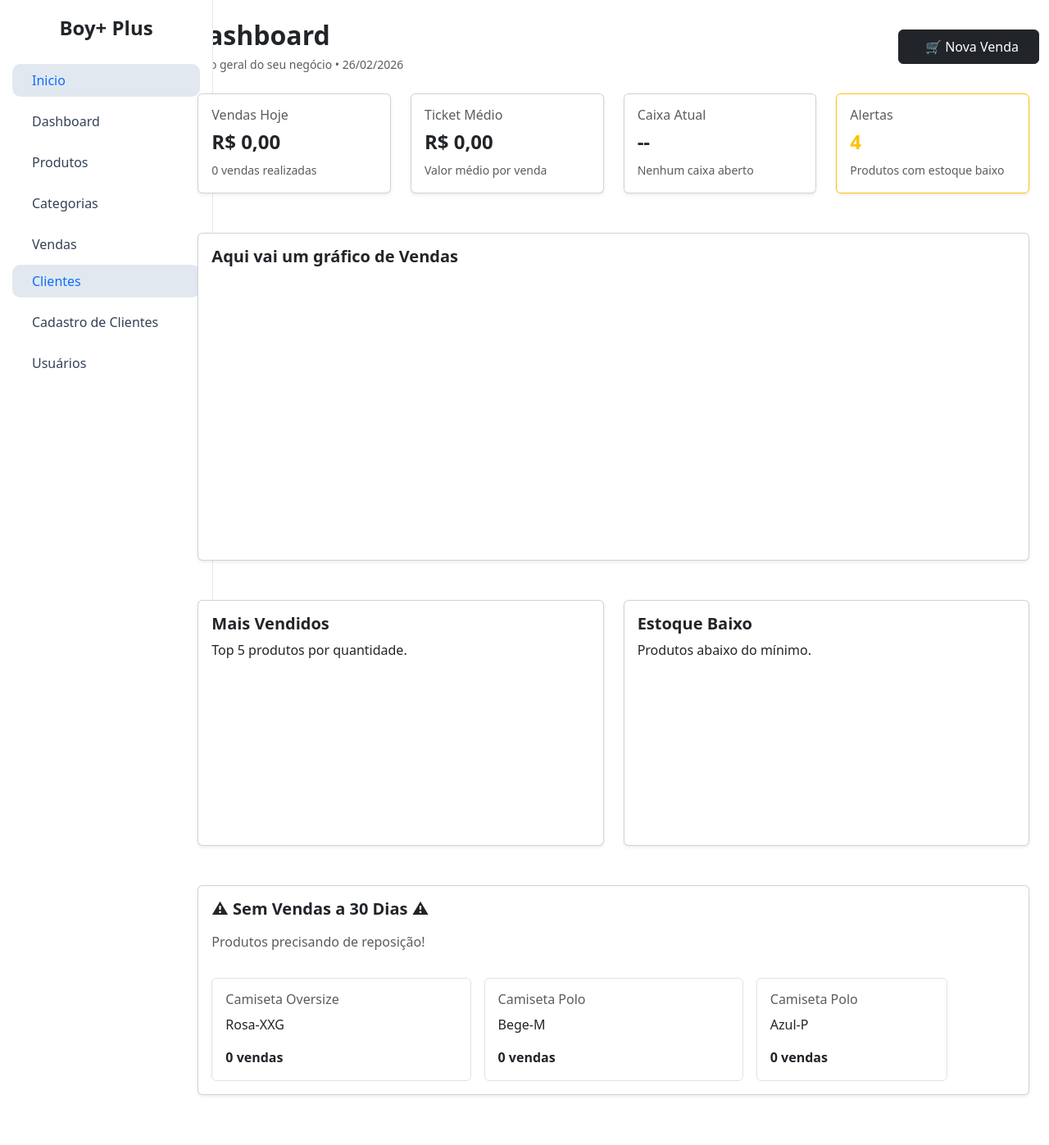
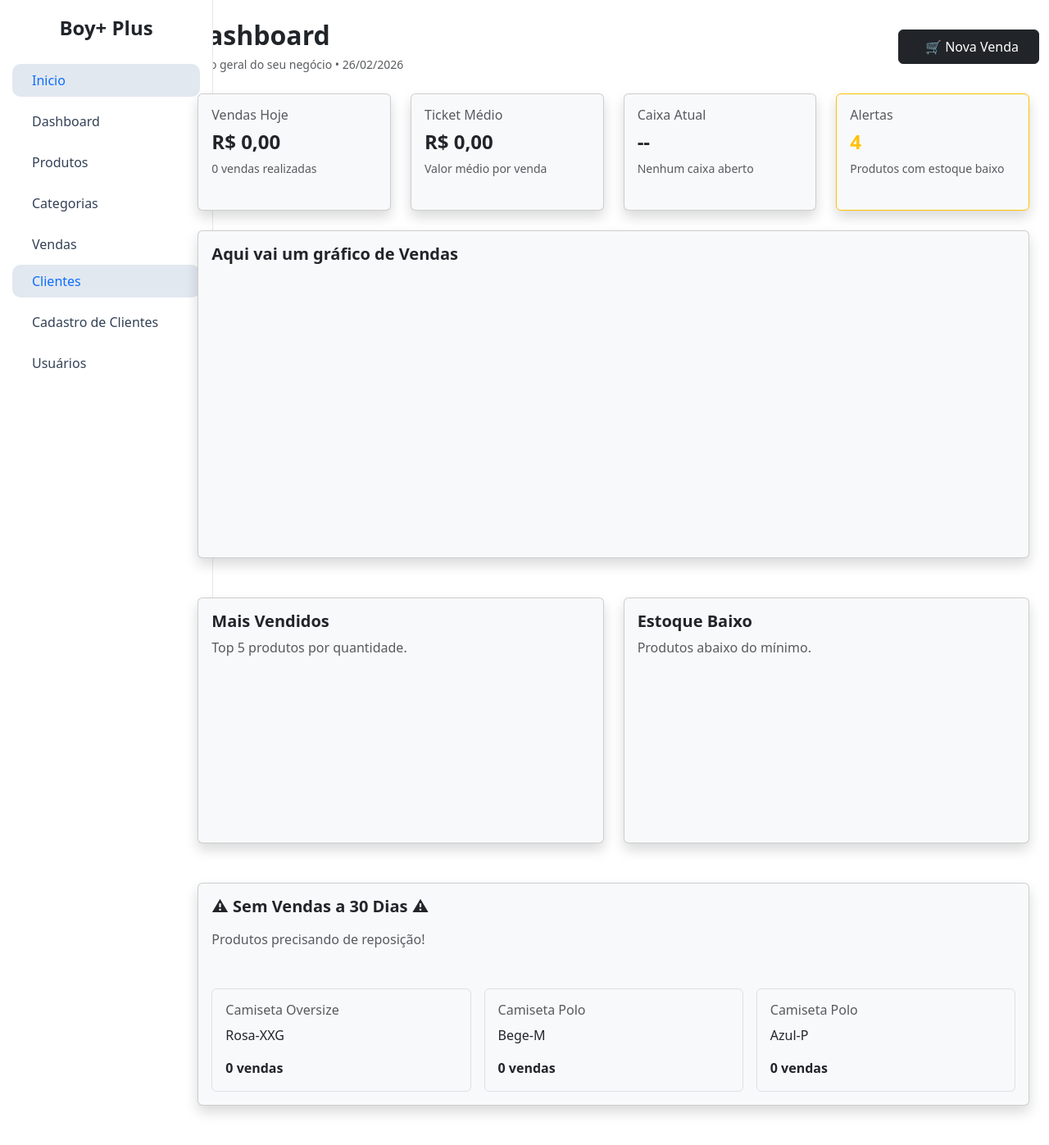
Before and after one commit to matheuskapp/pi-loja, a Next.js app: page /vendas2 in a window 1280 px wide. Shown: the whole page at 82% size. Before the commit the page ends 1360 px from the top, so only its background shows below. Built offline with nearby package versions, Linux system fonts and the light colour scheme.

Commit message:
Update Estrutura_vendas.js

```diff
--- a/app/vendas2/Estrutura_vendas.js
+++ b/app/vendas2/Estrutura_vendas.js
@@ -3,101 +3,98 @@ export default function Estrutura_vendas() {
   return (
     <div className="container-fluid">
 
+      {/* CARDS SUPERIORES */}
       <div className="row g-4">
 
         <div className="col-md-3">
-          <div className="card shadow-sm h-100">
-            <div className="card-body">
+          <div className="card shadow p-3 mb-4 bg-body-tertiary rounded h-100">
             <h6 className="text-muted">Vendas Hoje</h6>
             <h4 className="fw-bold">R$ 0,00</h4>
             <small className="text-muted">0 vendas realizadas</small>
           </div>
         </div>
-        </div>
 
         <div className="col-md-3">
-          <div className="card shadow-sm h-100">
-            <div className="card-body">
+          <div className="card shadow p-3 mb-4 bg-body-tertiary rounded h-100">
             <h6 className="text-muted">Ticket Médio</h6>
             <h4 className="fw-bold">R$ 0,00</h4>
             <small className="text-muted">Valor médio por venda</small>
           </div>
         </div>
-        </div>
 
         <div className="col-md-3">
-          <div className="card shadow-sm h-100">
-            <div className="card-body">
+          <div className="card shadow p-3 mb-4 bg-body-tertiary rounded h-100">
             <h6 className="text-muted">Caixa Atual</h6>
             <h4 className="fw-bold">--</h4>
             <small className="text-muted">Nenhum caixa aberto</small>
           </div>
         </div>
-        </div>
 
         <div className="col-md-3">
-          <div className="card shadow-sm h-100 border-warning">
-            <div className="card-body">
+          <div className="card shadow p-3 mb-4 bg-body-tertiary rounded h-100 border-warning">
             <h6 className="text-muted">Alertas</h6>
             <h4 className="fw-bold text-warning">4</h4>
             <small className="text-muted">Produtos com estoque baixo</small>
           </div>
         </div>
-        </div>
 
       </div>
 
-      <div className="row mt-5">
+      {/* CARD GRÁFICO */}
+      <div className="row mt-4">
         <div className="col-12">
-          <div className="card shadow-sm" style={{ minHeight: "400px" }}>
-            <div className="card-body">
+          <div
+            className="card shadow p-3 mb-4 bg-body-tertiary rounded"
+            style={{ minHeight: "400px" }}
+          >
             <h5 className="fw-bold mb-3">Aqui vai um gráfico de Vendas</h5>
           </div>
         </div>
       </div>
-      </div>
 
+      {/* DOIS CARDS LADO A LADO */}
+      <div className="row mt-4">
 
-      <div className="row mt-5">
-
-        <div className="col-sm-6 mb-3 mb-sm-0">
-          <div className="card shadow-sm h-100" style={{ minHeight: "300px" }}>
-            <div className="card-body">
-              <h5 className="card-title"><strong>Mais Vendidos</strong></h5>
-              <p className="card-text">Top 5 produtos por quantidade.</p>
-            </div>
+        <div className="col-sm-6 mb-4">
+          <div
+            className="card shadow p-3 bg-body-tertiary rounded h-100"
+            style={{ minHeight: "300px" }}
+          >
+            <h5 className="fw-bold">Mais Vendidos</h5>
+            <p className="text-muted">Top 5 produtos por quantidade.</p>
           </div>
         </div>
 
-        <div className="col-sm-6">
-          <div className="card shadow-sm h-100" style={{ minHeight: "300px" }}>
-            <div className="card-body">
-              <h5 className="card-title"><strong>Estoque Baixo</strong></h5>
-              <p className="card-text">Produtos abaixo do mínimo.</p>
-            </div>
+        <div className="col-sm-6 mb-4">
+          <div
+            className="card shadow p-3 bg-body-tertiary rounded h-100"
+            style={{ minHeight: "300px" }}
+          >
+            <h5 className="fw-bold">Estoque Baixo</h5>
+            <p className="text-muted">Produtos abaixo do mínimo.</p>
           </div>
         </div>
 
       </div>
 
-      <div className="row mt-5">
+      {/* CARD ALERTA GRANDE */}
+      <div className="row mt-4">
         <div className="col-12">
-          <div className="card shadow-sm">
-            <div className="card-body">
+          <div className="card shadow p-3 mb-4 bg-body-tertiary rounded">
 
-              <h5 className="fw-bold mb-3 text">
+            <h5 className="fw-bold mb-3">
               ⚠ Sem Vendas a 30 Dias ⚠
             </h5>
+
             <p className="text-muted">
               Produtos precisando de reposição!
             </p>
 
-              {/* Sub-cards organizados corretamente */}
             <div className="row g-3 mt-3">
 
               <div className="col-md-4">
                 <div className="border rounded p-3 h-100">
-                    <h6 className="text-muted">Camiseta Oversize </h6>
+                  <h6 className="text-muted">Camiseta Oversize</h6>
                   <p>Rosa-XXG</p>
                   <strong>0 vendas</strong>
                 </div>
@@ -111,7 +108,7 @@ export default function Estrutura_vendas() {
                 </div>
               </div>
 
-                <div className="col-md-3">
+              <div className="col-md-4">
                 <div className="border rounded p-3 h-100">
                   <h6 className="text-muted">Camiseta Polo</h6>
                   <p>Azul-P</p>
@@ -124,7 +121,6 @@ export default function Estrutura_vendas() {
           </div>
         </div>
       </div>
-      </div>
 
     </div>
   );
```
Lines whose indentation alone changed are shown as unchanged.
